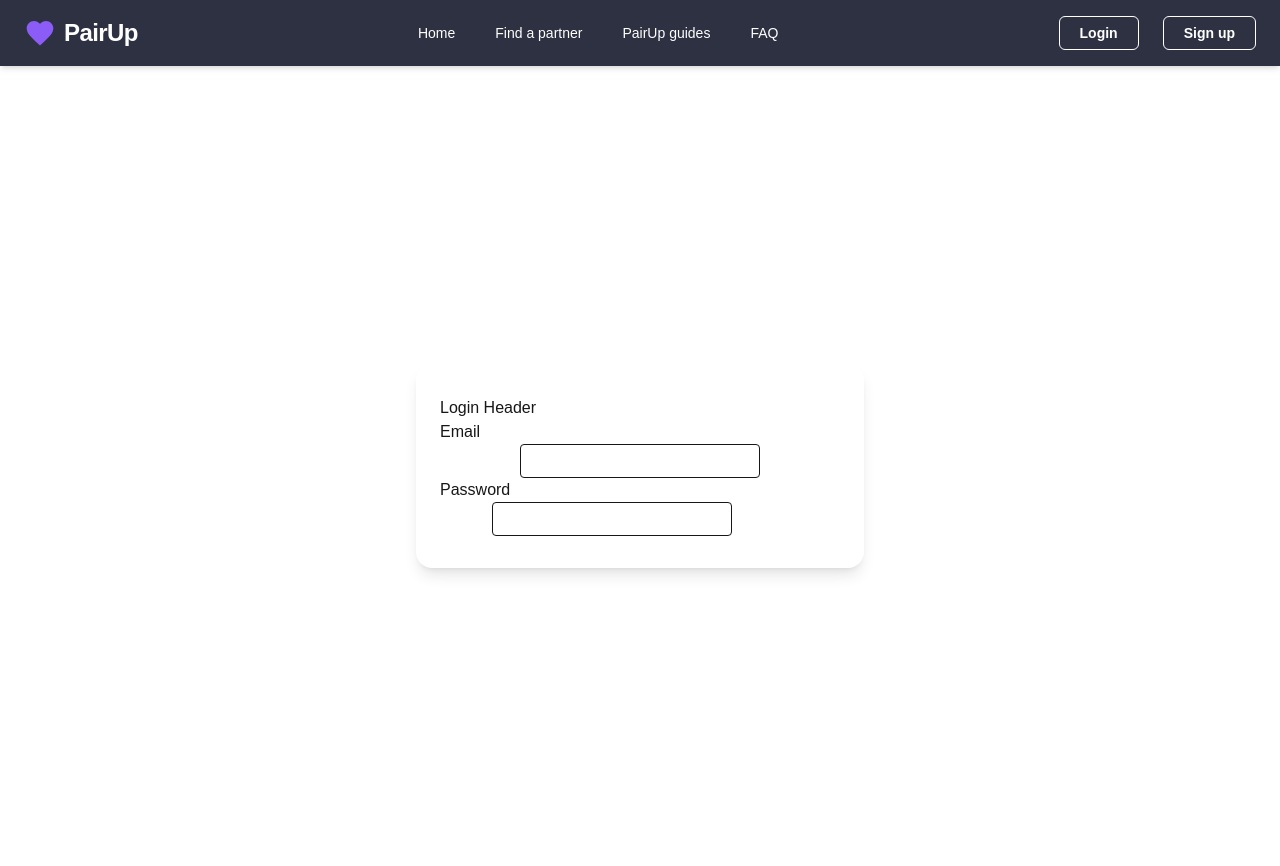
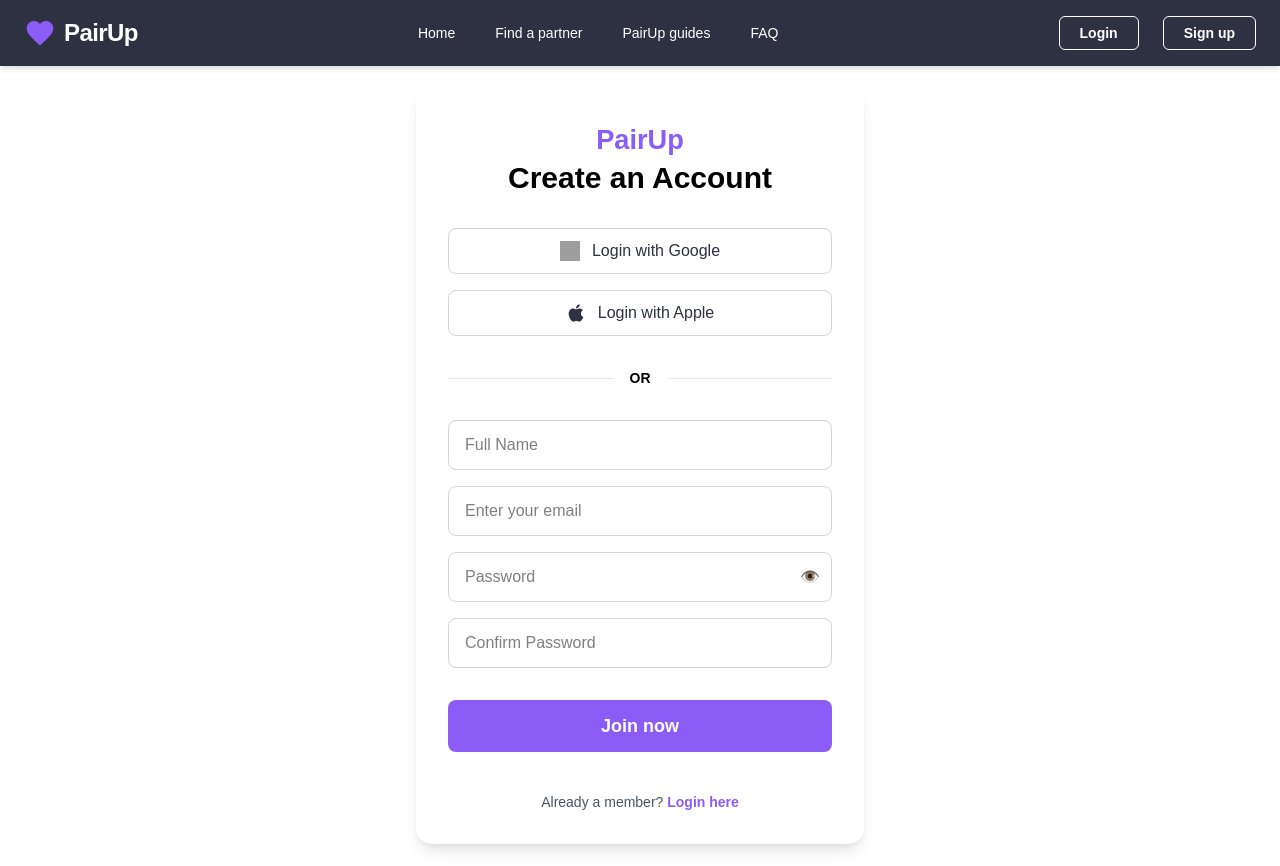
Before and after one commit to Rabin935/pairup-web, a Next.js app: page /register in a window 1280 px wide. Built offline with nearby package versions, Linux system fonts and the light colour scheme; grey boxes are pictures that could not be loaded.

Commit message:
signup page done

```diff
--- a/app/(auth)/_components/login-form.tsx
+++ b/app/(auth)/_components/login-form.tsx
@@ -99,7 +99,7 @@ export default function LoginForm() {
 
                 <p className="text-center text-sm text-gray-600 mt-6">
                     Not a member yet?{" "}
-                    <Link href="/signup" className="text-[#8B5CF6] font-bold hover:underline">
+                    <Link href="/register" className="text-[#8B5CF6] font-bold hover:underline">
                         Join now
                     </Link>
                 </p>
--- a/app/(auth)/_components/register-form.tsx
+++ b/app/(auth)/_components/register-form.tsx
@@ -1,15 +1,138 @@
+"use client";
+
+import { useState } from "react";
+import Link from "next/link";
+import { useForm } from "react-hook-form";
+import { zodResolver } from "@hookform/resolvers/zod";
+import { useRouter } from "next/navigation";
+import { RegisterSchema, RegisterValues } from "@/app/lib/validations/register-auth";
+
 export default function RegisterForm() {
+    const [showPassword, setShowPassword] = useState(false);
+    const router = useRouter();
+
+    const {
+        register,
+        handleSubmit,
+        formState: { errors, isSubmitting },
+    } = useForm<RegisterValues>({
+        resolver: zodResolver(RegisterSchema),
+        defaultValues: {
+            name: "",
+            email: "",
+            password: "",
+            confirmPassword: "",
+        },
+    });
+
+    const onSubmit = async (values: RegisterValues) => {
+        console.log("Registering...", values);
+        router.push("/dashboard");
+        router.refresh();
+    };
+
     return (
-        <div>
-            Login Header
-            <div>
-                <label htmlFor="">Email</label>
-                <input className="mx-20 max-w-60 max-h-1 p-4 border rounded" type="email" />
+        <div className="flex flex-col items-center w-full">
+            <div className="text-[#8B5CF6] font-bold text-[1.7rem]">
+                PairUp
             </div>
-            <div>
-                <label htmlFor="">Password</label>
-                <input className="mx-13 max-w-60 max-h-1 p-4 border rounded" type="password" />
-            </div>
+
+            <h1 className="text-3xl font-bold text-black mb-8">Create an Account</h1>
+
+
+
+            <form onSubmit={handleSubmit(onSubmit)} className="w-full space-y-4">
+
+                {/* Social Buttons */}
+                <button type="button" className="w-full flex items-center justify-center text-[#2D3142] gap-3 py-2.5 border border-gray-300 rounded-lg hover:bg-black-500 transition-all">
+                    <img src="https://www.gstatic.com/firebasejs/ui/2.0.0/images/auth/google.svg" alt="Google" className="w-5 h-5" />
+                    Login with Google
+                </button>
+                <button type="button" className="w-full flex items-center justify-center text-[#2D3142] gap-3 py-2.5 border border-gray-300 rounded-lg hover:bg-gray-50 transition-all">
+                    <svg className="w-5 h-5" viewBox="0 0 384 512" fill="currentColor"><path d="M318.7 268.7c-.2-36.7 16.4-64.4 50-84.8-18.8-26.9-47.2-41.7-84.7-44.6-35.5-2.8-74.3 20.7-88.5 20.7-15 0-49.4-19.7-76.4-19.7C63.3 141.2 4 184.8 4 273.5q0 39.3 14.4 81.2c12.8 36.7 59 126.7 107.2 125.2 25.2-.6 43-17.9 75.8-17.9 31.8 0 48.3 17.9 76.4 17.9 48.6-.7 90.4-82.5 102.6-119.3-65.2-30.7-61.7-90-61.7-91.9zm-56.6-164.2c27.3-32.4 24.8-61.9 24-72.5-24.1 1.4-52 16.4-67.9 34.9-17.5 19.8-27.8 44.3-25.6 71.9 26.1 2 49.9-11.4 69.5-34.3z" /></svg>
+                    Login with Apple
+                </button>
+
+                <div className="relative py-4 flex items-center">
+                    <div className="flex-grow border-t border-gray-200"></div>
+                    <span className="flex-shrink mx-4 text-sm font-bold text-black uppercase">OR</span>
+                    <div className="flex-grow border-t border-gray-200"></div>
+                </div>
+
+                {/* Inputs */}
+                <div className="space-y-4">
+                    {/* Name Field */}
+                    <div>
+                        <input
+                            {...register("name")}
+                            placeholder="Full Name"
+                            className={`w-full px-4 py-3 border rounded-lg focus:outline-none focus:ring-1 text-black ${
+                                errors.name ? "border-red-500 focus:ring-red-500" : "border-gray-300 focus:ring-gray-400"
+                            }`}
+                        />
+                        {errors.name && <p className="text-red-500 text-xs mt-1">{errors.name?.message}</p>}
+                    </div>
+
+                    {/* Email Field */}
+                    <div>
+                        <input
+                            {...register("email")}
+                            placeholder="Enter your email"
+                            className={`w-full px-4 py-3 border rounded-lg focus:outline-none focus:ring-1 text-black ${
+                                errors.email ? "border-red-500 focus:ring-red-500" : "border-gray-300 focus:ring-gray-400"
+                            }`}
+                        />
+                        {errors.email && <p className="text-red-500 text-xs mt-1">{errors.email?.message}</p>}
+                    </div>
+
+                    {/* Password Field */}
+                    <div className="relative">
+                        <input
+                            {...register("password")}
+                            type={showPassword ? "text" : "password"}
+                            placeholder="Password"
+                            className={`w-full px-4 py-3 border rounded-lg focus:outline-none focus:ring-1 text-black ${
+                                errors.password ? "border-red-500 focus:ring-red-500" : "border-gray-300 focus:ring-gray-400"
+                            }`}
+                        />
+                        <button
+                            type="button"
+                            onClick={() => setShowPassword(!showPassword)}
+                            className="absolute right-3 top-1/2 -translate-y-1/2 text-gray-400"
+                        >
+                            {showPassword ? "🙈" : "👁️"}
+                        </button>
+                    </div>
+                    {errors.password && <p className="text-red-500 text-xs mt-1">{errors.password?.message}</p>}
+
+                    {/* Confirm Password Field */}
+                    <div>
+                        <input
+                            {...register("confirmPassword")}
+                            type={showPassword ? "text" : "password"}
+                            placeholder="Confirm Password"
+                            className={`w-full px-4 py-3 border rounded-lg focus:outline-none focus:ring-1 text-black ${
+                                errors.confirmPassword ? "border-red-500 focus:ring-red-500" : "border-gray-300 focus:ring-gray-400"
+                            }`}
+                        />
+                        {errors.confirmPassword && <p className="text-red-500 text-xs mt-1">{errors.confirmPassword?.message}</p>}
+                    </div>
+                </div>
+
+                <button
+                    disabled={isSubmitting}
+                    className="w-full bg-[#8B5CF6] text-white py-3 rounded-lg font-bold text-lg hover:bg-[#6441B6FF] transition-all disabled:opacity-50 mt-4"
+                >
+                    {isSubmitting ? "Creating account..." : "Join now"}
+                </button>
+
+                <p className="text-center text-sm text-gray-600 mt-6">
+                    Already a member?{" "}
+                    <Link href="/login" className="text-[#8B5CF6] font-bold hover:underline">
+                        Login here
+                    </Link>
+                </p>
+            </form>
         </div>
     );
 }
--- a/app/dashboard/page.tsx
+++ b/app/dashboard/page.tsx
@@ -0,0 +1,5 @@
+export default function Dashboard() {
+    return (
+        <div className="dark:bg-white"></div>
+    );
+}
--- a/app/lib/validations/register-auth.ts
+++ b/app/lib/validations/register-auth.ts
@@ -1,32 +1,13 @@
 import { z } from "zod";
 
 export const RegisterSchema = z.object({
-    name: z
-    .string()
-    .min(2, "Name must be at least 3 characters")
-    .max(50, "Name is too long")
-    .trim(),
-
-    email: z
-    .string()
-    .trim()
-    .email("Invalid email address")
-    .lowercase(),
-
-    password: z
-    .string()
-    .min(8, "Password must be at least 8 characters long")
-    .regex(/[A-Z]/, "Password must contain at least one uppercase letter")
-    .regex(/[0-9]/, "Password must contain at least one number"),
-
-    confirmPassword: z
-    .string()
-    .min(1, "Please confirm your password"),
-
+    name: z.string().min(2, "Name must be at least 2 characters").trim(),
+    email: z.string().trim().email("Invalid email address"),
+    password: z.string().min(8, "Password must be at least 8 characters long"),
+    confirmPassword: z.string().min(1, "Please confirm your password"),
 }).refine((data) => data.password === data.confirmPassword, {
-    message: "Password do not match",
-    path: ["Confirm password"],
-
+    message: "Passwords do not match",
+    path: ["confirmPassword"], // Sets the error to the confirmPassword field
 });
 
-export type RegisterForm = z.infer<typeof RegisterSchema>;
+export type RegisterValues = z.infer<typeof RegisterSchema>;
--- a/app/page.tsx
+++ b/app/page.tsx
@@ -3,7 +3,7 @@ import Navbar from "./_components/navbar";
 export default function Home() {
   return (
     <div className="min-h-screen bg-zinc-50 dark:bg-white">
-      {/* <Navbar /> */}
+      <Navbar />
     </div>
   );
 }
```
